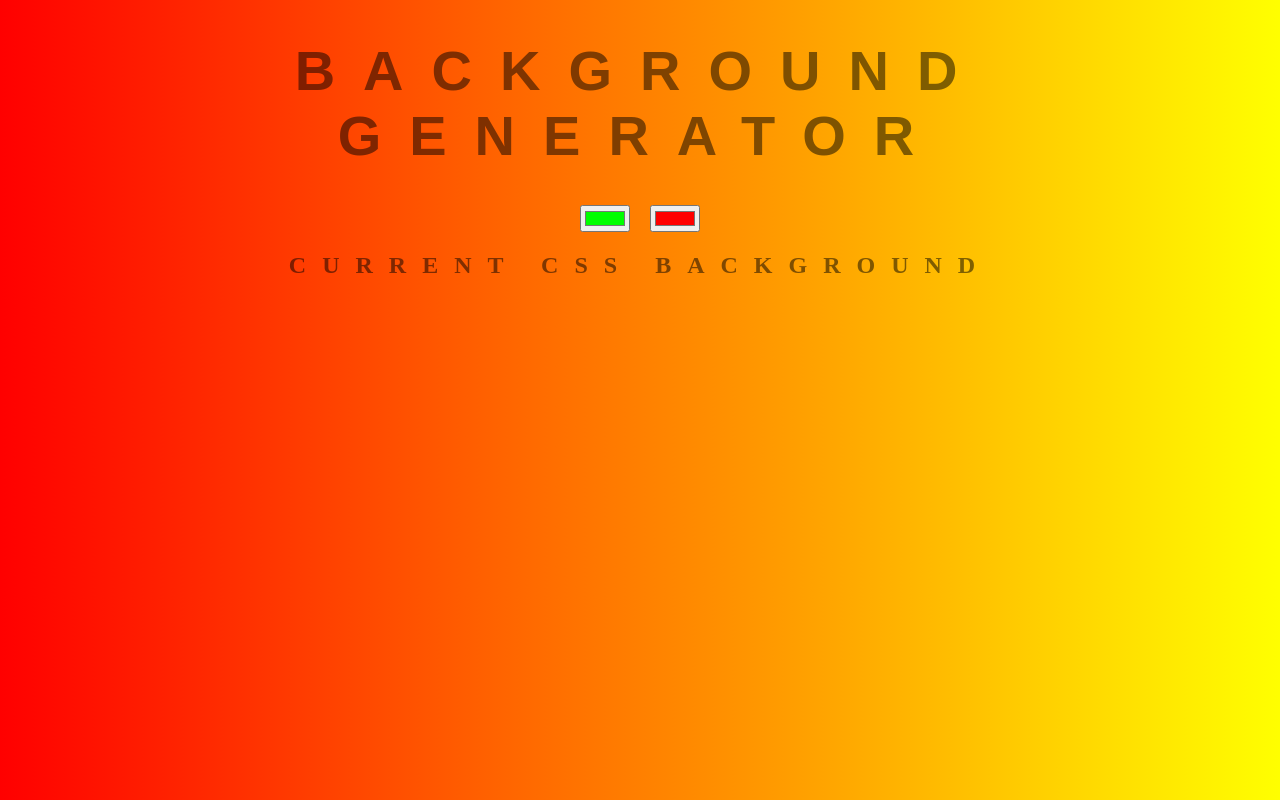
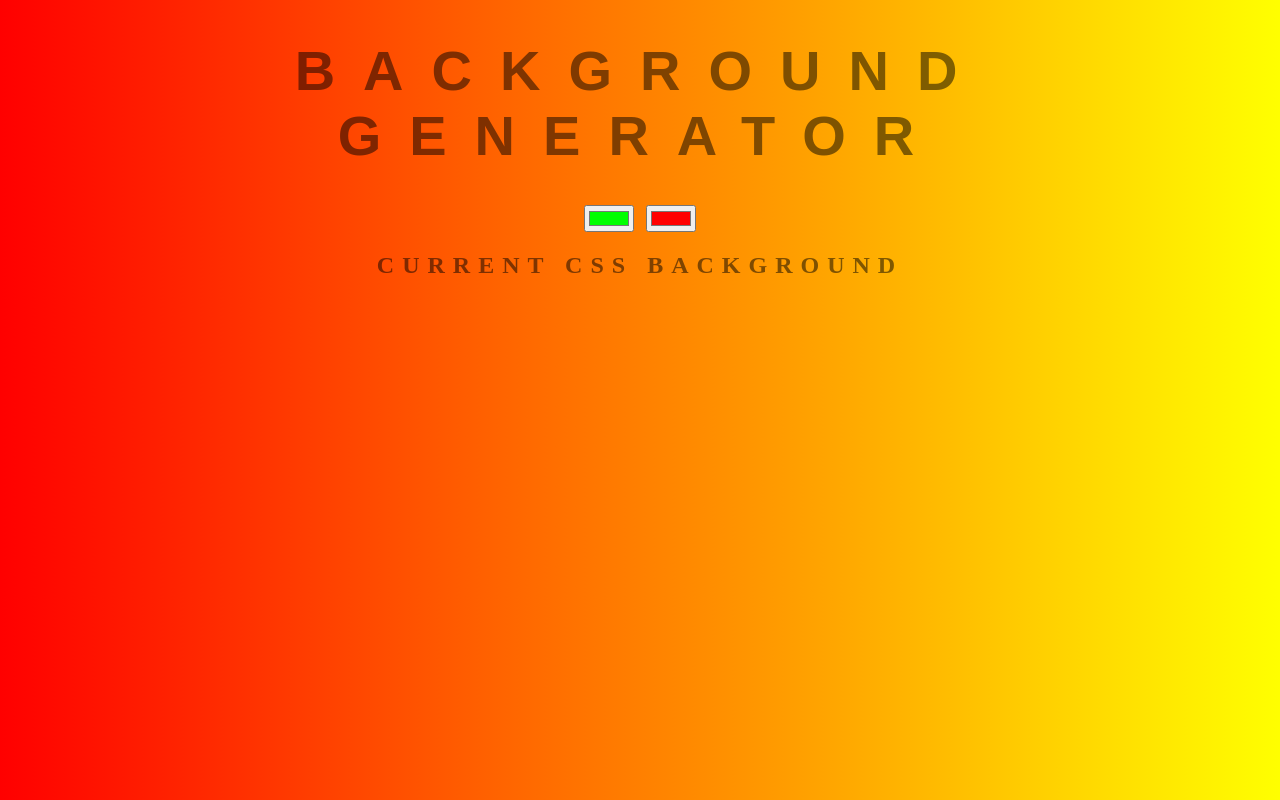
Before and after one commit to knorrsoupy/background.github.io, a plain HTML site: page index.html in a window 1280 px wide. Drawn offline with Linux system fonts and the light colour scheme.

Commit message:
updated style.css

```diff
--- a/style.css
+++ b/style.css
@@ -3,7 +3,7 @@ body {
     color: rgba(0,0,0,.5);
     text-align: center;
     text-transform: uppercase;
-    letter-spacing: 1em;
+    letter-spacing: .5em;
     top: 15%;
 	background: linear-gradient(to right, red , yellow); /* Standard syntax */
 
```
